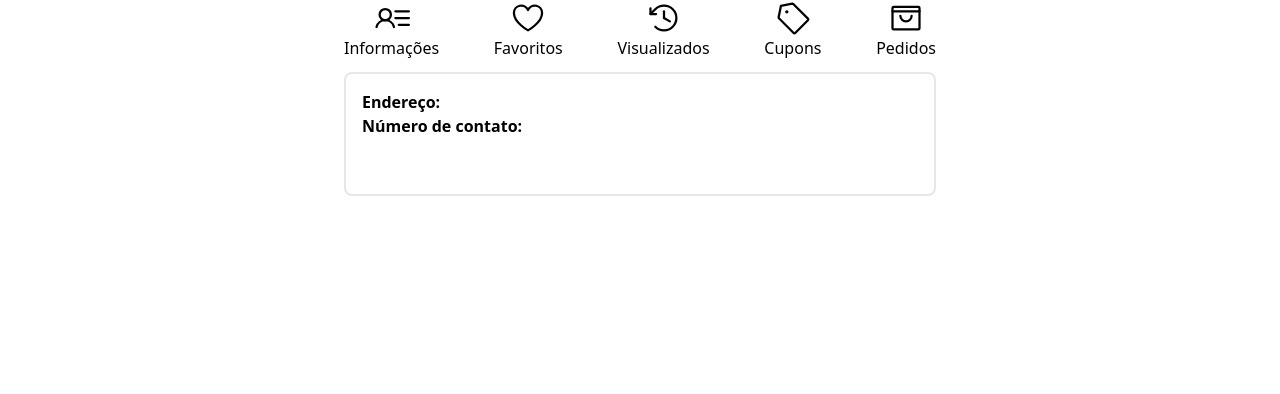
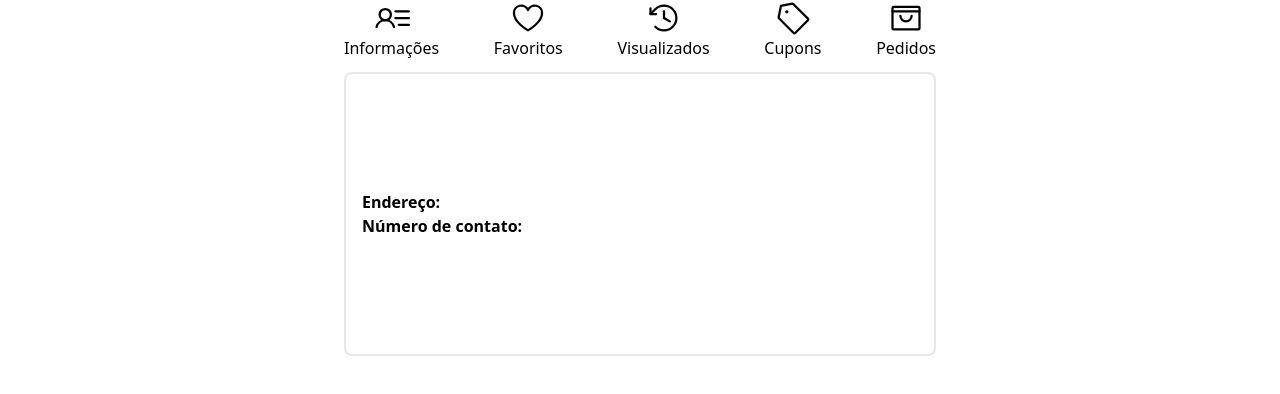
Before and after one commit to ViniciusRCSilva/MangaShop, a React (Vite) app: page /perfil in a window 1280 px wide. Shown: the part 322-716 px from the top of the page. Built offline with nearby package versions, Linux system fonts and the light colour scheme; a web font is replaced by a local one.

Commit message:
scrollbar update

```diff
--- a/src/pages/Profile.tsx
+++ b/src/pages/Profile.tsx
@@ -27,7 +27,7 @@ export function Profile({ name, nick, address, number }: ProfileContentProps) {
             <Header />
 
             <div className="fixed w-full h-full">
-                <div className="flex flex-col items-start justify-center md:items-center mt-10 w-full h-[50vh]">
+                <div className="flex flex-col items-start justify-center md:items-center mt-10 w-full h-[70vh]">
 
                     <div className="flex flex-row justify-between w-[90%] ml-6 md:w-[50%] md:ml-0">
 
@@ -83,7 +83,7 @@ export function Profile({ name, nick, address, number }: ProfileContentProps) {
                             </div>
                         </div>
 
-                        <div className="flex flex-col border-2 mt-3 rounded-lg h-full p-4 overflow-x-auto">
+                        <div className="flex flex-col border-2 mt-3 rounded-lg justify-center h-full p-4 overflow-x-auto scrollbar-thumb-red-600 scrollbar-track-transparent scrollbar-thin">
                             {contentView === 'info' && (
                                 <InfoProfile address={address} number={number} />
                             )}
```
